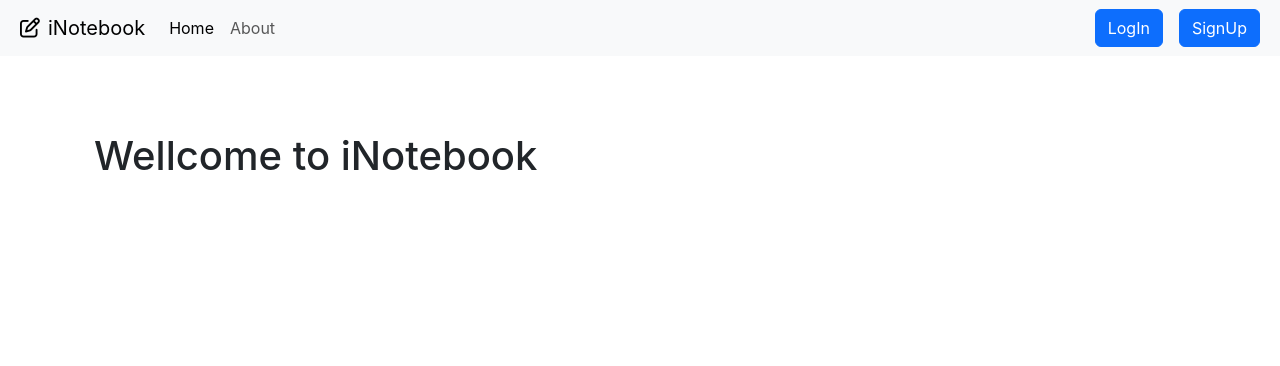
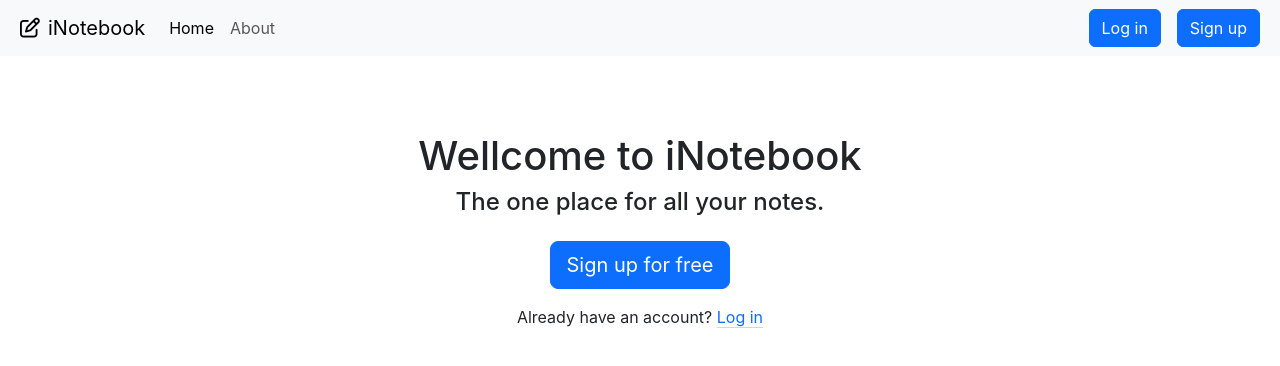
Before and after one commit to ChauhanJaved/iNoteBook, a React (Create React App) app in the folder frontend/: page / in a window 1280 px wide. Shown: the top 366 px of the page. Built offline with nearby package versions, Linux system fonts and the light colour scheme.

Commit message:
Update in Home and Navbar components

```diff
--- a/frontend/src/components/Home.js
+++ b/frontend/src/components/Home.js
@@ -1,26 +1,31 @@
 import React from 'react'
-import { useEffect } from 'react'
+import { useEffect, useState  } from 'react'
 import Notes from './Notes'
+import { Link } from "react-router-dom";
 
 export const Home = () => {
-  let login = false;
+  const [login, setLogin] = useState(false);
   useEffect(() => {
     if(localStorage.getItem('token')){
-      login = true;
+      setLogin(true);
     }
     else{
-      login = false;
+      setLogin(false);
     }
+    console.log(login);
     // eslint-disable-next-line react-hooks/exhaustive-deps
-  });
+  },[]);
   return (
     login ? (
       <div>
         <Notes/>
       </div>
     ): (
-      <div className="container my-3">
+      <div className="container my-3 text-center">
         <h1>Wellcome to iNotebook</h1>
+        <h4>The one place for all your notes.</h4>
+        <Link type='button' className="btn btn-primary btn-lg my-3" to='/signup'>Sign up for free</Link>
+        <p>Already have an account? <Link className="link-primary link-offset-2 link-underline-opacity-25 link-underline-opacity-100-hover" to='/login'>Log in</Link></p>
       </div>
     )
   )
--- a/frontend/src/components/Navbar.js
+++ b/frontend/src/components/Navbar.js
@@ -53,9 +53,9 @@ export const Navbar = () => {
           </ul>
           {
              localStorage.getItem('token')
-             ? (<><Link type="button" className="btn btn-primary mx-2" onClick={handleLogOut} >LogOut</Link></>)
-             : (<><Link type="button" className="btn btn-primary mx-2" to="/login">LogIn</Link>
-               <Link type="button" className="btn btn-primary mx-2" to="/signup">SignUp</Link></>
+             ? (<><Link type="button" className="btn btn-primary mx-2" onClick={handleLogOut} >Log out</Link></>)
+             : (<><Link type="button" className="btn btn-primary mx-2" to="/login">Log in</Link>
+               <Link type="button" className="btn btn-primary mx-2" to="/signup">Sign up</Link></>
                )
           }
         </div>
```
